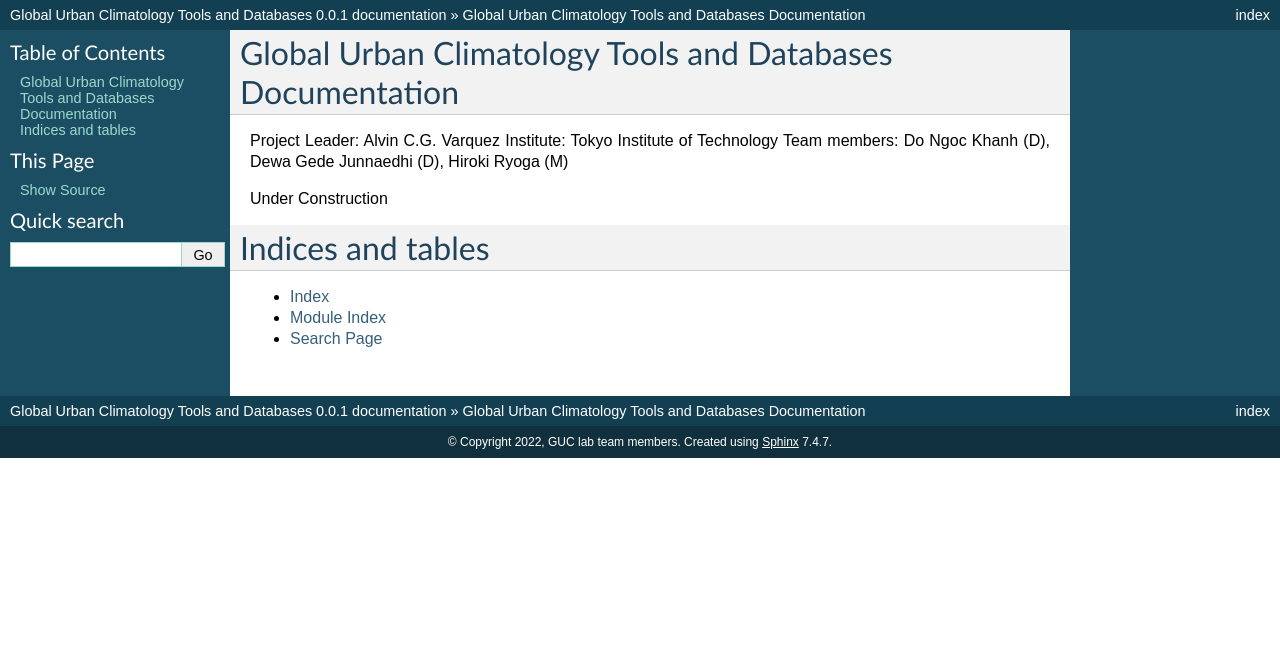
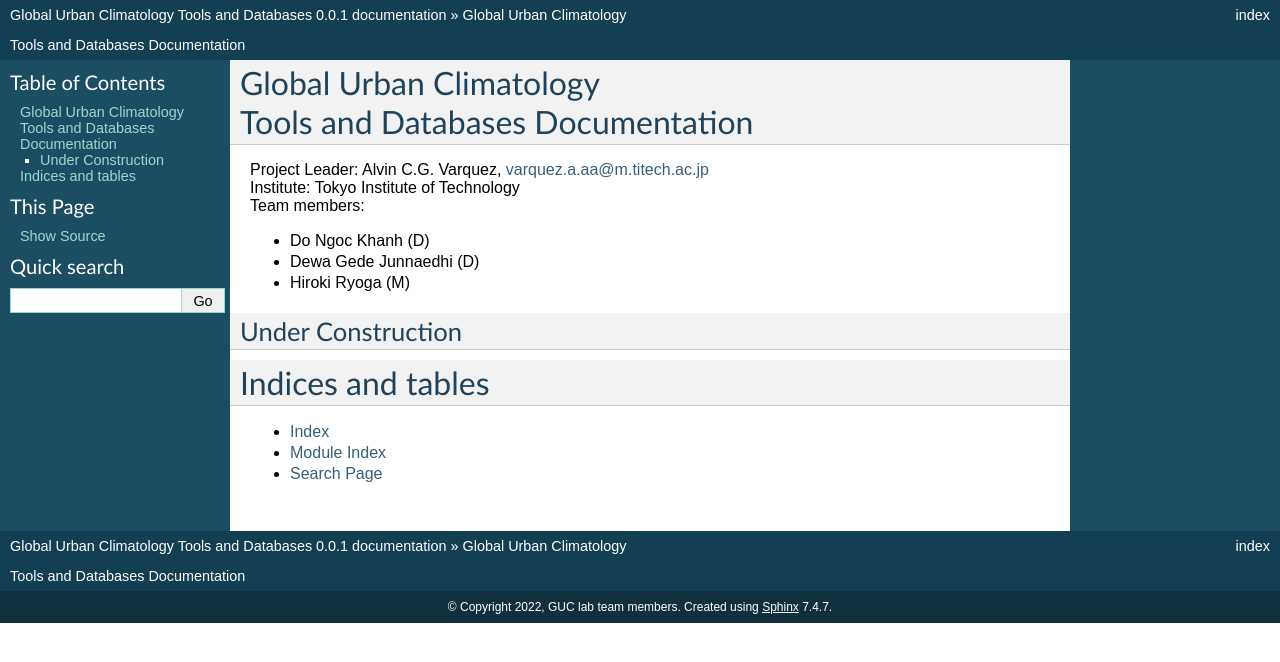
Before and after one commit to TokyoTechGUC/GUCdocs, a Sphinx documentation site: the page built from docs/source/index.rst, in a window 1280 px wide. Shown: the top 662 px of the page. Built offline with Sphinx 7.4.7, drawn with Linux system fonts in a browser that asks for light colours.

```diff
--- a/docs/source/index.rst
+++ b/docs/source/index.rst
@@ -3,19 +3,27 @@
    You can adapt this file completely to your liking, but it should at least
    contain the root `toctree` directive.
 
-Global Urban Climatology Tools and Databases Documentation
+.. |br| raw:: html
+
+  <br/>
+
+Global Urban Climatology |br| Tools and Databases Documentation
 ========================================================================
-Project Leader: Alvin C.G. Varquez
-Institute: Tokyo Institute of Technology
-Team members: Do Ngoc Khanh (D), Dewa Gede Junnaedhi (D), Hiroki Ryoga (M)
+| Project Leader: Alvin C.G. Varquez, varquez.a.aa@m.titech.ac.jp
+| Institute: Tokyo Institute of Technology
+| Team members:
+
+- Do Ngoc Khanh (D)
+- Dewa Gede Junnaedhi (D)
+- Hiroki Ryoga (M)
+
 
 Under Construction
+^^^^^^^^^^^^^^^^^^
 
 .. toctree::
    :maxdepth: 2
    :caption: Contents:
-
-
 
 Indices and tables
 ==================
```
Also changed, not shown: 6 other files.
